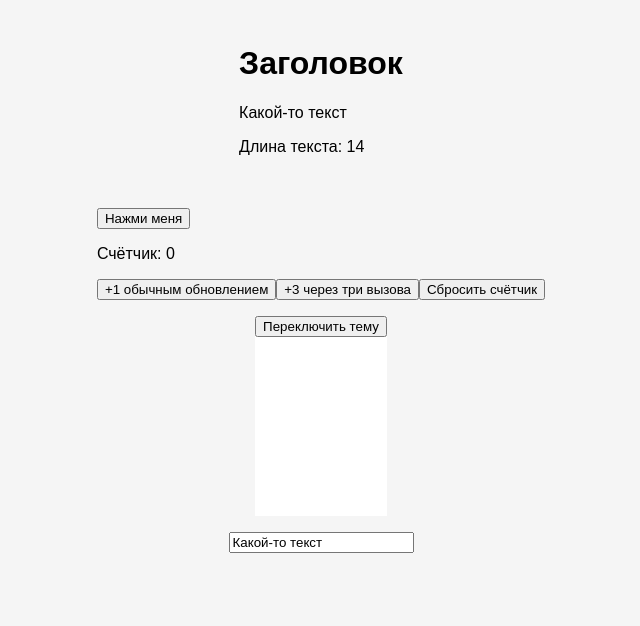
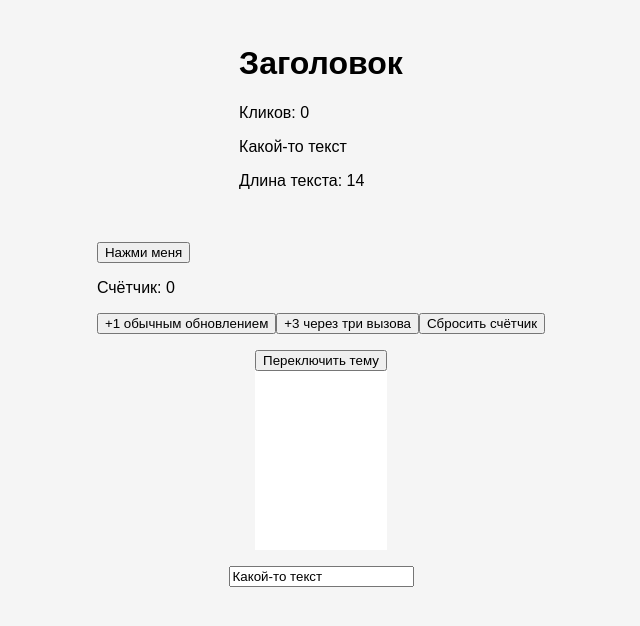
Before and after one commit to tusin777/react-home-works-app, a React (Vite) app: page / in a window 1280 px wide. Shown: the top 626 px of the page, without its empty margins (319-959 px from the left). Built offline with nearby package versions, Linux system fonts and the light colour scheme.

Commit message:
Добавить отображение количества кликов в компонент Header

```diff
--- a/src/components/App/App.jsx
+++ b/src/components/App/App.jsx
@@ -16,7 +16,7 @@ function App() {
   // };
 
   return (
-    <div className={`app ${isDarkMode ? "app app--dark" : "app app--light"}`}>
+    <div className={isDarkMode ? "app app--dark" : "app app--light"}>
       <Header clicks={clicks} text={text} />
       <ClickCounter clicks={clicks} setClicks={setClicks} />
       <ThemeToggle isDarkMode={isDarkMode} setIsDarkMode={setIsDarkMode} />
--- a/src/components/Header/Header.jsx
+++ b/src/components/Header/Header.jsx
@@ -1,9 +1,10 @@
 import React from "react";
 
-const Header = ({ text }) => {
+const Header = ({ clicks, text }) => {
   return (
     <header>
       <h1>Заголовок</h1>
+      <p>Кликов: {clicks}</p>
       <p>{text}</p>
       <p>Длина текста: {text.length}</p>
     </header>
```
